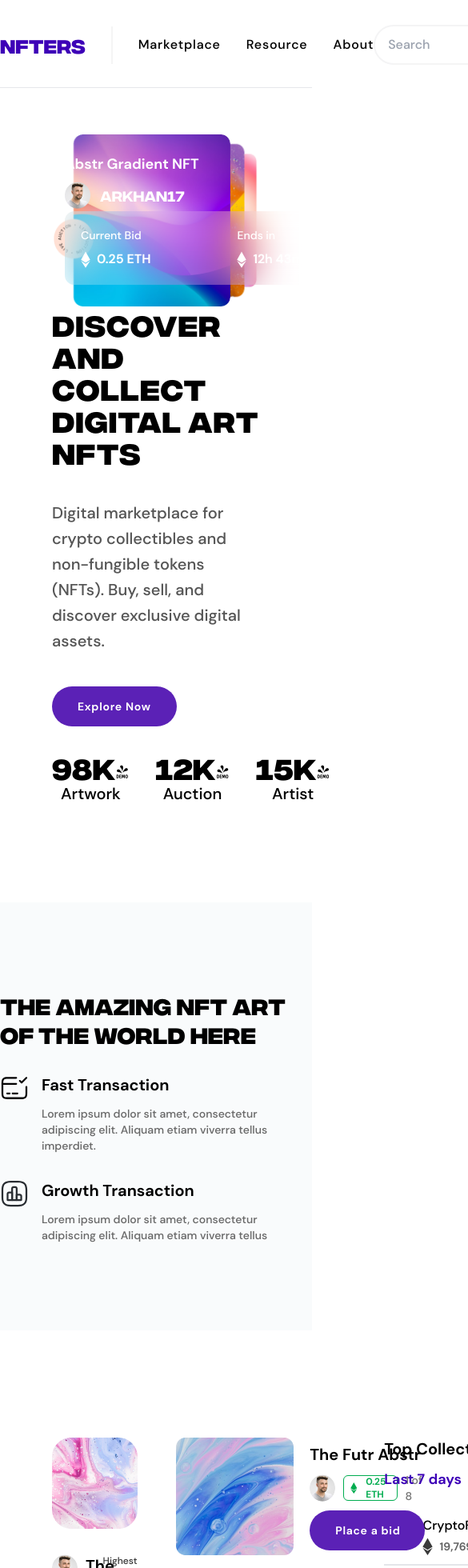
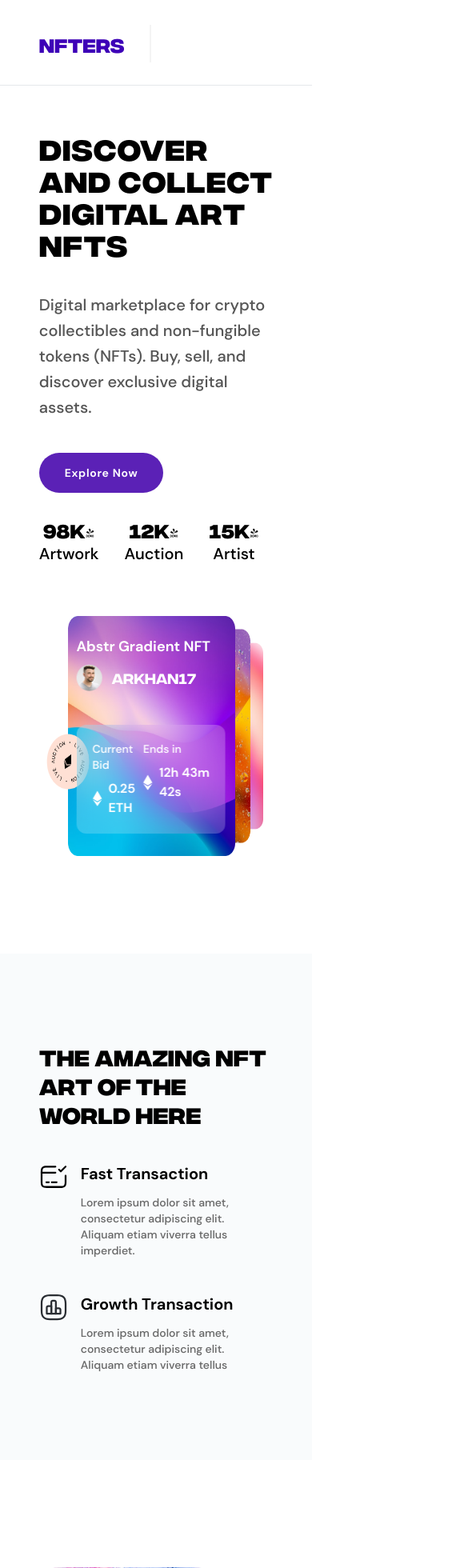
Before and after one commit to rubiyet/NFTERS, a Next.js app: page / in a window 390 px wide. Shown: the top 1960 px of the page at 80% size, 585 px wide, since content can reach past the window. Built offline with nearby package versions, Linux system fonts and the light colour scheme.

Commit message:
responsive implement

```diff
--- a/src/components/Features/index.js
+++ b/src/components/Features/index.js
@@ -1,20 +1,20 @@
-import FeatureCard from '@/components/features/Card';
+import Card from '@/components/features/Card';
 import { FEATURES_LIST } from '@/constants/features';
 
 const Features = () => {
   return (
-    <section className="py-[109.5px] w-full bg-slate-200 bg-opacity-20">
-      <div className="w-8/12 mx-auto grid grid-cols-1 gap-[86px] max-md:w-full max-md:gap-8 md:grid-cols-10">
+    <div className="py-[109.5px] w-full bg-slate-200 bg-opacity-20">
+      <div className="w-9/12 lg:w-11/12 xl:w-10/12 2xl:w-9/12 mx-auto grid lg:grid-cols-10 gap-[43px]">
         <div className="flex flex-col col-span-4 max-md:w-full">
-          <h2 className="text-[28px] leading-9 font-bold font-integral w-[398px]">
+          <h2 className="text-[28px] leading-9 font-bold font-integral sm:w-[398px]">
             The amazing NFT art of the world here
           </h2>
         </div>
           {FEATURES_LIST.map((feature, index) => (
-            <FeatureCard key={index} {...feature} />
+            <Card key={index} {...feature} />
           ))}
       </div>
-    </section>
+    </div>
   );
 };
 
--- a/src/components/Hero/index.js
+++ b/src/components/Hero/index.js
@@ -4,8 +4,8 @@ import { STATS_LIST } from "@/constants/heroStarsList";
 
 const Hero = () => {
   return (
-    <div className="mt-[57px] mb-[122px] w-8/12 mx-auto">
-      <div className="flex flex-col-reverse md:flex-row md:justify-between">
+    <div className="mt-[57px] mb-[122px] w-9/12 lg:w-11/12 xl:w-10/12 2xl:w-9/12 mx-auto">
+      <div className="flex flex-col space-y-16 lg:space-y-0 lg:flex-row lg:justify-between">
         <div className="flex flex-col justify-end space-y-[30px]">
           <div className="space-y-[41px] max-w-xl w-full">
             <h1 className="text-4xl font-bold tracking-wide font-integral">
@@ -20,7 +20,7 @@ const Hero = () => {
           <div className="flex space-x-8 text-center md:text-left">
             {STATS_LIST.map((item) => (
               <div key={item.title} className="flex flex-col">
-                <span className="text-4xl font-bold font-integral">
+                <span className="sm:text-4xl text-2xl font-bold font-integral">
                   {item.count}
                 </span>
                 <span className="text-xl text-black font-dmsans">
@@ -31,15 +31,15 @@ const Hero = () => {
           </div>
         </div>
 
-        <div className="relative flex justify-end items-center md:items-start">
+        <div className="relative flex justify-end items-center w-[280px] h-[300px] sm:w-[500px] md:w-[550px] sm:h-[440px]">
           <Image
             src="/images/HeroBanner.png"
             alt="Hero Banner"
-            width={500}
+            width={550}
             height={440}
-            className="object-cover w-full h-full"
+            className="w-full h-full"
           />
-          <div className="absolute top-6 left-4 md:left-20 w-full space-y-2 text-white">
+          <div className="absolute top-6 left-1/2 transform -translate-x-1/2 w-8/12 space-y-2 text-white">
             <h1 className="text-lg md:text-2xl font-bold font-dmsans">
               Abstr Gradient NFT
             </h1>
@@ -53,8 +53,8 @@ const Hero = () => {
               <p className="text-lg">Arkhan17</p>
             </div>
           </div>
-          <div className="absolute bottom-7 left-4 md:left-20 w-[350px] text-white backdrop-blur-xl bg-white bg-opacity-20 rounded-xl p-5 flex justify-between">
-            <div className="space-y-2">
+          <div className="absolute bottom-7 left-1/2 transform -translate-x-1/2 w-8/12 text-white backdrop-blur-xl bg-white bg-opacity-20 rounded-xl p-5 flex justify-between">
+          <div className="space-y-2">
               <h1 className="text-sm font-medium font-dmsans">Current Bid</h1>
               <div className="flex items-center space-x-2">
                 <Image
--- a/src/components/collections/SingleCollection.js
+++ b/src/components/collections/SingleCollection.js
@@ -11,7 +11,7 @@ const SingleCollection = ({ image, title, author, highestBid }) => {
           width={1000}
           height={1000}
         />
-        <div className="flex justify-between">
+        <div className="flex flex-col sm:flex-row lg:flex-col xl:flex-row justify-between space-y-2">
           <div className="flex items-start gap-2.5">
             <Image
               src={author.avatar}
@@ -25,7 +25,7 @@ const SingleCollection = ({ image, title, author, highestBid }) => {
               <div className="text-sm text-[#363639] font-dmsans">{author.desc}</div>
             </div>
           </div>
-          <div className="flex flex-col text-[#3A3A3A] justify-between">
+          <div className="flex flex-col text-[#3A3A3A] justify-between pl-14 xl:pl-0">
             <div className="text-xs font-medium font-dmsans">Highest Bid</div>
             <div className="flex items-center gap-2.5 text-base font-bold">
               <Image
--- a/src/components/collections/index.js
+++ b/src/components/collections/index.js
@@ -11,16 +11,17 @@ const Index = () => {
   const [singleCollection] = SINGLE_COLLECTION_LIST;
 
   return (
-    <div className="w-8/12 mx-auto my-[134px] flex space-x-12">
+    <div className="w-9/12 lg:w-11/12 xl:w-10/12 2xl:w-9/12 mx-auto my-[134px] grid grid-cols-3 gap-y-10 lg:gap-y-0 lg:grid-cols-9 gap-x-6">
       <SingleCollection
         image={singleCollection.image}
         title={singleCollection.title}
         author={singleCollection.author}
         highestBid={singleCollection.highestBid}
       />
-      <MultipleCollection multipleCollectionList={MULTIPLE_COLLECTION_LIST} />
-      <hr className="h-[510px] bg-[#ECECEC] w-0.5" />
-      <TopCollections topCollections={TOP_COLLECTIONS} />
+      <div className="col-span-6 grid md:grid-cols-12 xl:gap-x-10 gap-y-10 md:gap-y-0 lg:gap-x-5 gap-x-2">
+        <MultipleCollection multipleCollectionList={MULTIPLE_COLLECTION_LIST} />
+        <TopCollections topCollections={TOP_COLLECTIONS} />
+      </div>
     </div>
   );
 };
--- a/src/components/collections/multipleCollections/Card.js
+++ b/src/components/collections/multipleCollections/Card.js
@@ -3,26 +3,26 @@ import Button from "@/components/common/others/Button";
 
 const Card = ({ image, desc, author, highestBid }) => {
   return (
-    <div className="flex items-center space-x-5">
+    <div className="flex items-center 2xl:space-x-5 space-x-3">
       <Image
         src={image}
         alt={`Image of ${author.name}'s collection`}
         width={147}
         height={147}
-        className="object-cover rounded-lg"
+        className="object-cover rounded-lg 2xl:w-36 w-28 lg:w-32 h-full"
       />
       <div className="flex flex-col space-y-2">
         <div className="text-xl font-bold font-dmsans">{author.name}</div>
-        <div className="flex gap-2.5 items-center">
+        <div className="flex gap-2.5 items-center w-56">
           <Image
             src={author.avatar}
             alt={`Avatar of ${author.name}`}
             width={34}
             height={34}
-            className="object-cover rounded-full"
+            className="object-cover rounded-full w-[34px] h-[34px]"
           />
           <div className="flex flex-col text-neutral-700">
-            <div className="flex gap-2.5 border rounded-[6px] border-[#00AC4F] px-2 h-8 items-center">
+            <div className="flex 2xl:space-x-2 space-x-1 border rounded-[6px] border-[#00AC4F] px-2 h-8 items-center">
               <Image
                 src={highestBid.icon}
                 alt="Bid Icon"
@@ -30,10 +30,14 @@ const Card = ({ image, desc, author, highestBid }) => {
                 height={13}
                 className="object-cover"
               />
-              <div className="text-[#00AC4F] text-xs font-bold font-dmsans">{highestBid.amount}</div>
+              <div className="text-[#00AC4F] text-xs font-bold font-dmsans whitespace-nowrap w-16">
+                {highestBid.amount}
+              </div>{" "}
             </div>
           </div>
-          <div className="text-sm text-[#757575] font-dmsans">{desc}</div>
+          <div className="text-sm text-[#757575] font-dmsans whitespace-nowrap hidden sm:block md:hidden xl:block">
+            {desc}
+          </div>
         </div>
         <Button variant="placeabid">Place a bid</Button>
       </div>
--- a/src/components/collections/multipleCollections/index.js
+++ b/src/components/collections/multipleCollections/index.js
@@ -1,10 +1,10 @@
-import MultipleCollectionCard from "@/components/collections/multipleCollections/Card";
+import Card from "@/components/collections/multipleCollections/Card";
 
 const Index = ({ multipleCollectionList }) => {
   return (
-    <div className="flex flex-col justify-between col-span-3">
+    <div className="grid grid-flow-row gap-8 col-span-6 md:border-r-2">
       {multipleCollectionList.map((collection, index) => (
-        <MultipleCollectionCard key={index} {...collection} />
+        <Card key={index} {...collection} />
       ))}
     </div>
   );
--- a/src/components/collections/topCollections/Card.js
+++ b/src/components/collections/topCollections/Card.js
@@ -4,7 +4,7 @@ const Card = ({ id, image, name, value, valueAlert, change, isPositive }) => {
   return (
     <div className="flex gap-5 items-center w-full">
       <div className="text-2xl font-bold font-dmsans">{id}</div>
-      <div className="relative">
+      <div className="relative w-10 lg:w-16 xl:w-20">
         {valueAlert && (
           <Image
             src="/icons/Positive.svg"
--- a/src/components/collections/topCollections/index.js
+++ b/src/components/collections/topCollections/index.js
@@ -2,7 +2,7 @@ import Card from "@/components/collections/topCollections/Card";
 
 const Index = ({ topCollections }) => {
   return (
-    <div className="flex flex-col col-span-3 space-y-8">
+    <div className="flex flex-col col-span-6 space-y-8">
       <div className="space-y-[10px]">
         <h3 className="text-xl font-bold font-dmsans">Top Collections over</h3>
         <div className="text-lg font-bold text-[#3D00B7] font-dmsans">
--- a/src/components/common/layouts/footer/FooterLinks.js
+++ b/src/components/common/layouts/footer/FooterLinks.js
@@ -2,7 +2,7 @@ import Link from "next/link";
 
 const FooterLinks = ({ title, links }) => {
   return (
-    <div className="col-span-1 md:col-span-2 space-y-4 font-dmsans">
+    <div className="col-span-1 lg:col-span-2 space-y-4 font-dmsans">
       <h3 className="text-lg font-bold">{title}</h3>
       <ul className="text-sm text-[#3D3D3D] font-normal space-y-2">
         {links.map((link, index) => (
--- a/src/components/common/layouts/footer/index.js
+++ b/src/components/common/layouts/footer/index.js
@@ -4,8 +4,8 @@ import NewsletterSignup from "@/components/common/layouts/footer/NewsletterSignu
 
 const Footer = () => {
   return (
-    <div className="w-full max-w-7xl mx-auto px-4 py-8">
-      <div className="grid grid-cols-1 md:grid-cols-12 gap-8">
+    <div className="w-9/12 lg:w-11/12 xl:w-10/12 2xl:w-9/12 mx-auto px-4 py-8">
+      <div className="grid sm:grid-cols-2 lg:grid-cols-12 gap-8">
         <div className="col-span-1 md:col-span-4 space-y-6">
           <h2 className="text-2xl font-bold font-integral">NFters</h2>
           <p className="text-sm text-[#565656] font-dmsans">
--- a/src/components/common/layouts/header/index.js
+++ b/src/components/common/layouts/header/index.js
@@ -6,13 +6,13 @@ import { NAV_MENU_ITEMS } from "@/constants/navMenu";
 const Header = () => {
   return (
     <div className="flex flex-col items-center pb-7 pt-[31px] border-b w-full">
-      <div className="flex justify-between items-center w-8/12 max-md:w-full">
+      <div className="flex justify-between items-center w-9/12 lg:w-11/12 xl:w-10/12 2xl:w-9/12 mx-auto">
         <div className="flex gap-8 items-center">
           <div className="text-2xl font-bold text-[#3D00B7] leading-none font-integral">
             NFTERS
           </div>
           <div className="border border-[#F4F4F4] h-[47px]" />
-          <nav className="flex gap-8">
+          <nav className="sm:block space-x-8 hidden">
           {NAV_MENU_ITEMS.map(({ label, href }) => (
             <Link key={label} href={
               href
@@ -22,7 +22,7 @@ const Header = () => {
           ))}
           </nav>
         </div>
-        <div className="flex gap-4">
+        <div className="xl:flex gap-4 hidden">
           <SearchBar />
           <Button variant="primary">Upload</Button>
           <Button variant="secondary">Connect Wallet</Button>
```
Also changed, not shown: public/images/HeroBanner.png, public/images/HeroBanner1.png (added).
